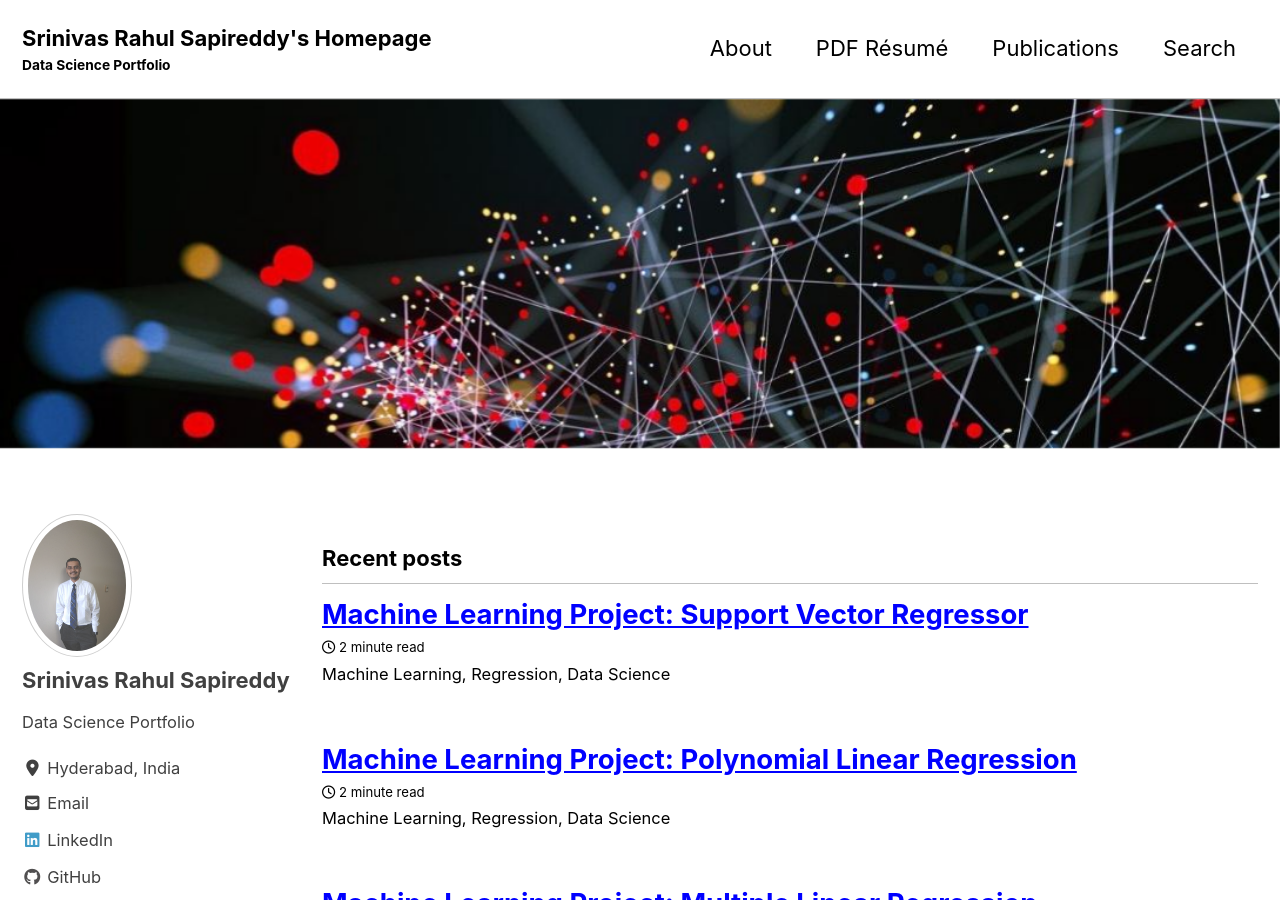
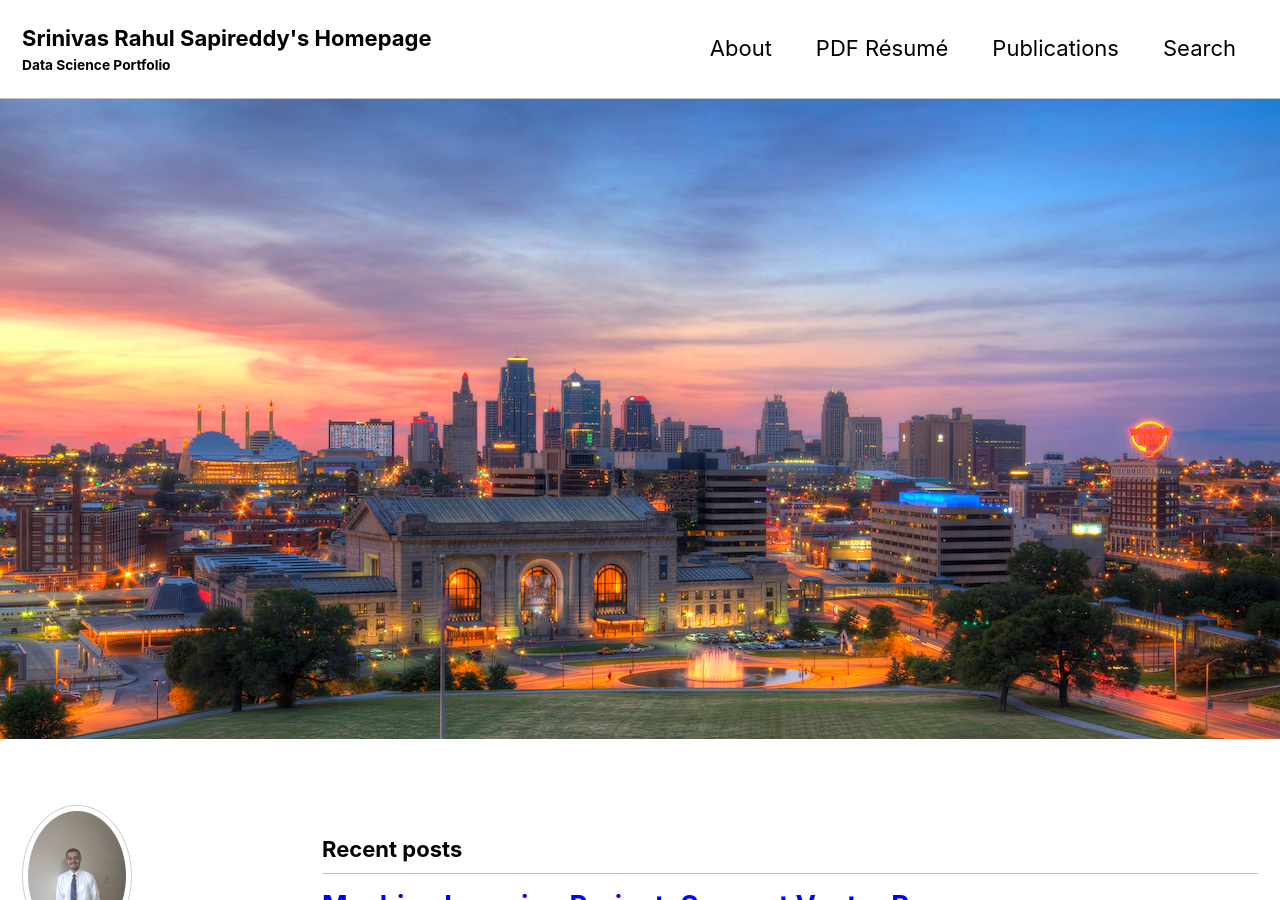
Before and after one commit to srsapireddy/srsapireddy.github.io, a Jekyll site: the page built from index.html, in a window 1280 px wide and 900 px high. Built offline with Jekyll 4.4.1, drawn with Linux system fonts in a browser that asks for light colours; cached includes are drawn as plain includes; nearby versions of some CDN libraries; the list of posts is cut into pages by our own code.

Commit message:
image changes

```diff
--- a/index.html
+++ b/index.html
@@ -2,5 +2,5 @@
 layout: home
 author_profile: true
 header:
-    image: "/images/1.JPG"
+    image: "/images/kansascity.JPG"
 ---
```
Also changed, not shown: _pages/about.md (+1 -1 lines), images/kansascity.jpg (added), images/springfield.jpg (added).
